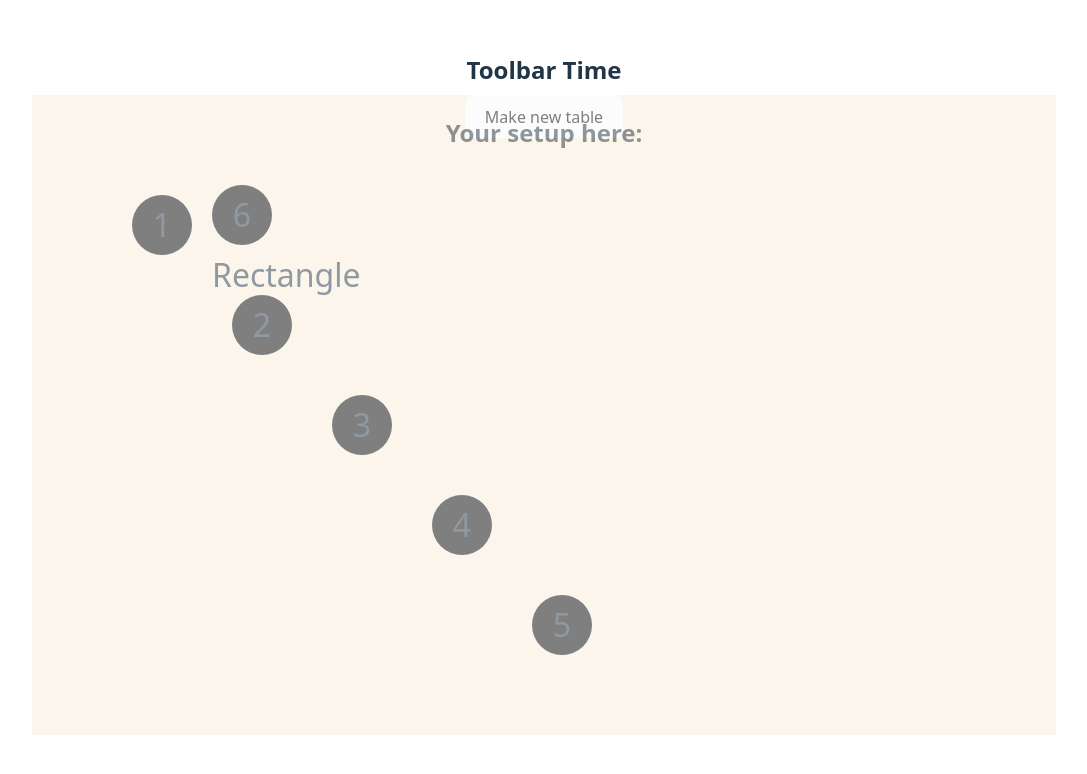
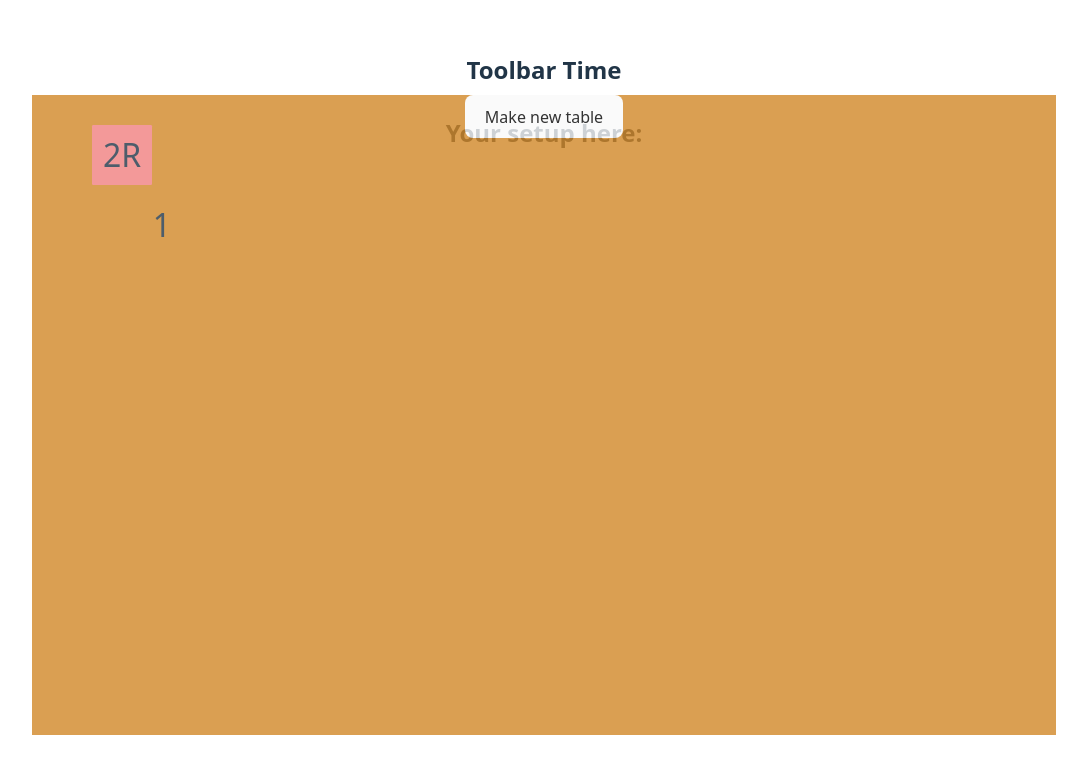
Before and after one commit to jman2476/setup_buddy, a React (Vite) app: page / in a window 1280 px wide. Shown: the top 774 px of the page, without its empty margins (96-1183 px from the left). Built offline with nearby package versions, Linux system fonts and the light colour scheme.

Commit message:
fixed table additions, maybe depricate TableRect?

```diff
--- a/src/App.css
+++ b/src/App.css
@@ -16,8 +16,8 @@
 }
 
 #setup-area {
-  background-color: antiquewhite;
-  opacity: 50%;
+  background-color: rgb(209, 136, 39);
+  opacity: 80%;
   width: 80%;
   height: 80%;
   align-self: center;
@@ -35,12 +35,20 @@
 }
 
 .table-obj {
-  background-color: black;
   border-radius: 50%;
   /* text-align: center;
   line-height: 60px; */
 }
 
+.circle {
+  background-color: bisque;
+  border-radius: 50%;
+}
+
+.rectangle {
+  background-color: lightcoral;
+  border-radius: 2%;
+}
 .input {
   /* padding: 20% 0; */
 }
--- a/src/App.jsx
+++ b/src/App.jsx
@@ -6,8 +6,8 @@ import './App.css'
 function App() {
   const startRef = useRef({ x: 0, y: 0 })
   const mouseRef = useRef({ x: 0, y: 0 })
+  const tableRef = useRef(3)
   const [tableList, setTableList] = useState([])
-  const tableRef = useRef(3)
 
   const dragStart = (event) => {
     startRef.current = {
@@ -17,8 +17,6 @@ function App() {
   }
 
   function TableRect({number}) {
-    const startRef = useRef({ x: 0, y: 0 })
-    const mouseRef = useRef({ x: 0, y: 0 })
     const [offset, setOffSet] = useState({ x: 0, y: 0 })
     const [tableSize, setTableSize] = useState(60)
 
@@ -35,13 +33,6 @@ function App() {
       }
     })
 
-    // const dragStart = (event) => {
-    //   startRef.current = {
-    //     x: mouseRef.current.x,
-    //     y: mouseRef.current.y
-    //   }
-    // }
-
     const dragEnd = (event) => {
       mouseRef.current = {
         x: event.clientX,
@@ -56,7 +47,7 @@ function App() {
       <>
         <div
           draggable={true}
-          className='table-obj'
+          className='table-obj rectangle'
           onDragStart={dragStart}
           onDragEnd={dragEnd}
           style={{
@@ -66,16 +57,15 @@ function App() {
             height: `${tableSize}px`,
             width: `${tableSize}px`,
             lineHeight: `${tableSize}px`,
-            borderRadius: 50,
             fontSize: ' 200%'
           }}
-        >{number} Rectangle</div>
+        >{number}R</div>
       </>
     )
 
   }
 
-  function Table({ number }) {
+  function Table({ number,shape }) {
     const [offset, setOffSet] = useState({ x: 0, y: 0 })
     const [tableSize, setTableSize] = useState(60)
 
@@ -122,7 +112,7 @@ function App() {
               >1</div> */}
         <div
           draggable={true}
-          className='table-obj'
+          className={`table-obj ${shape}`}
           onDragStart={dragStart}
           onDragEnd={dragEnd}
           style={{
@@ -150,13 +140,11 @@ function App() {
   //   }))
   // }
   const tableMaker = (event) => {
-    const tableKey = `Table ${tableRef.current}`
-    console.log('table key:', tableKey)
-    let newTable = <Table number={tableRef} key={tableKey} />
-    arrayOne.push(newTable)
-    setTableList((prev) => [...prev, <Table number={tableRef.current} key={tableRef.current} />])
-    tableRef.current += 1
-    console.log(tableList)
+    const tShape = tableRef.current%2 === 0? 'circle' : 'rectangle'
+    const newTable = <Table number={tableRef.current} shape={tShape} key={tableRef.current} />
+    setTableList(arr => [...arr, newTable])
+    tableRef.current++
+    console.log(tableRef.current)
   }
 
 
@@ -183,9 +171,9 @@ function App() {
             onClick={tableMaker}
           >Make new table</button>
           <Table number={1} />
-          <Table number={2} />
+          <TableRect number={2} />
           {tableList}
-          {arrayOne}
+          {/* {arrayOne} */}
         </div>
       </div>
     </>
```
